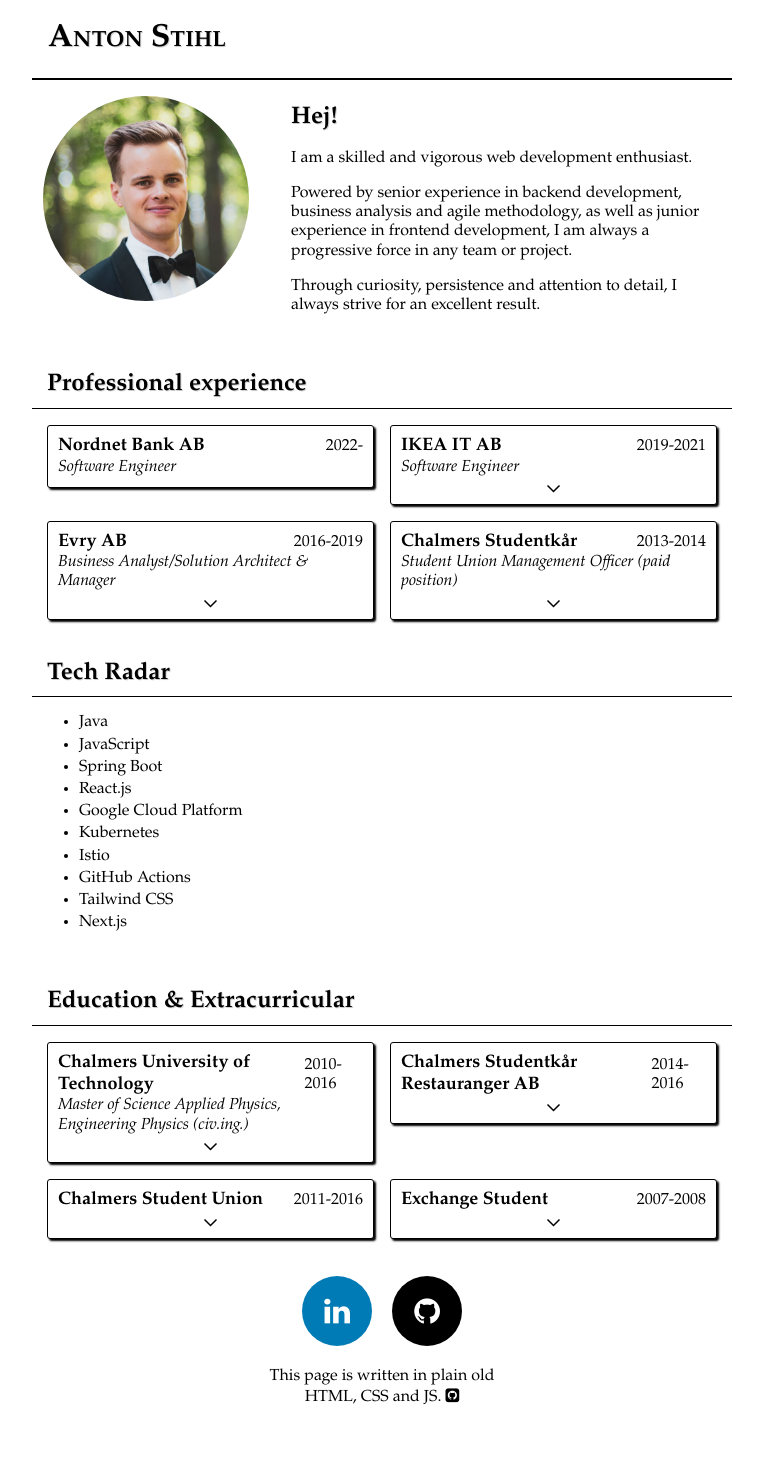
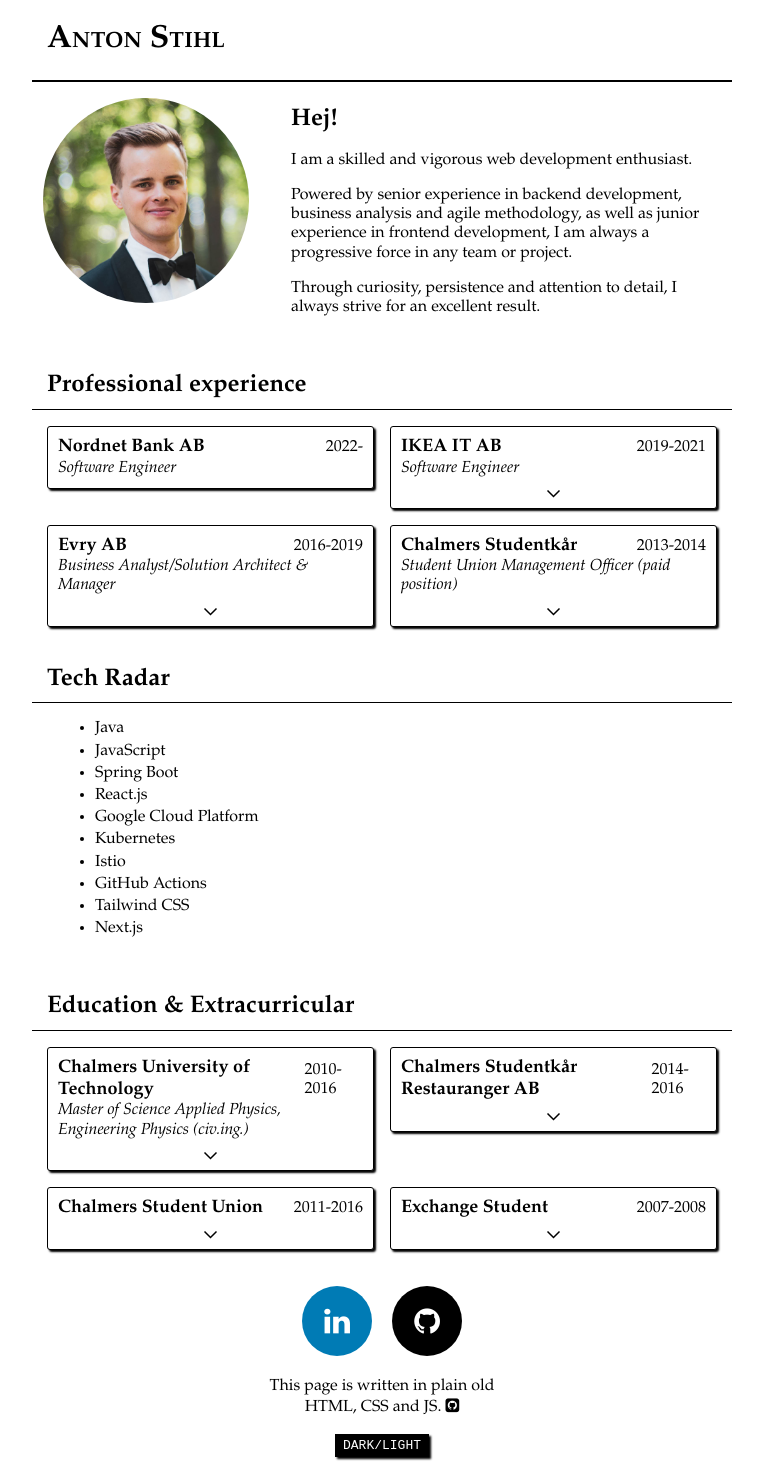
Before and after one commit to antonstihl/antonstihl.github.io, a plain HTML site: page index.html in a window 1280 px wide. Shown: the whole page, without its empty margins (258-1021 px from the left). Before the commit the page ends 1448 px from the top, so only its background shows below. Drawn offline with Linux system fonts and the light colour scheme.

Commit message:
feat: dark mode

```diff
--- a/index.html
+++ b/index.html
@@ -16,11 +16,9 @@
 <body>
   <div class="column">
     <div class="navbar">
-      <div class="header">
-        <h1 class="page_title">Anton Stihl</h1>
-        <img src="public/anton_portratt_brollop.jpg" style="max-width: 60px; border-radius: 50%;" class="thumbnail-hide"
-          title="A photo of Anton in a green forest, wearing a tuxedo.">
-      </div>
+      <h1 class="page_title">Anton Stihl</h1>
+      <img src="public/anton_portratt_brollop.jpg" style="max-width: 60px; border-radius: 50%;" class="thumbnail-hide"
+        title="A photo of Anton in a green forest, wearing a tuxedo.">
     </div>
     <section id="about">
       <img src="public/anton_portratt_brollop.jpg" id="portrait"
@@ -42,20 +40,20 @@
       <h2 class="section-heading sticky">Professional experience</h2>
       <div class="section-content">
         <ul class="card-grid">
-          <li class="card nordnet-theme hide-card-content">
+          <li class="card" id="nordnet">
             <div class="card-header">
               <h3>Nordnet Bank AB</h3>
               2022-
             </div>
             <h4>Software Engineer</h4>
-            <!-- <button class="accordion-button">
+            <!-- <div class="accordion-button">
               <svg data-accordion-icon xmlns="http://www.w3.org/2000/svg" fill="none" viewBox="0 0 10 10" height="15px">
                 <path stroke="black" strokeLinecap="round" strokeLinejoin="round" strokeWidth="2"
                   d="M9 5 5 1 1 5" />
               </svg>
-            </button> -->
+            </div> -->
           </li>
-          <li class="card ikea-theme hide-card-content">
+          <li class="card" id="ikea">
             <div class="card-header">
               <h3>IKEA IT AB</h3>
               2019-2021
@@ -67,13 +65,13 @@
               ReactJS). Principles like DevOps, A/B testing and “empowered product
               teams” set the stage for understanding the customer and involving IKEA
               stakeholders, to build the right things as fast as possible.</p>
-            <button class="accordion-button">
+            <div class="accordion-button">
               <svg data-accordion-icon xmlns="http://www.w3.org/2000/svg" fill="none" viewBox="0 0 10 10" height="15px">
                 <path stroke="black" strokeLinecap="round" strokeLinejoin="round" strokeWidth="2" d="M9 5 5 1 1 5" />
               </svg>
-            </button>
+              <div>
           </li>
-          <li class="card evry-theme hide-card-content">
+          <li class="card" id="evry">
             <div class="card-header">
               <h3>Evry AB</h3>
               2016-2019
@@ -88,13 +86,13 @@
               organizing
               their assignments, as well as evaluating performance and develop the trainee programme.
             </p>
-            <button class="accordion-button">
+            <div class="accordion-button">
               <svg data-accordion-icon xmlns="http://www.w3.org/2000/svg" fill="none" viewBox="0 0 10 10" height="15px">
                 <path stroke="black" strokeLinecap="round" strokeLinejoin="round" strokeWidth="2" d="M9 5 5 1 1 5" />
               </svg>
-            </button>
+              <div>
           </li>
-          <li class="card chs-theme hide-card-content">
+          <li class="card" id='chs'>
             <div class="card-header">
               <h3>Chalmers Studentkår</h3>
               2013-2014
@@ -103,11 +101,11 @@
             <p>Vice President Student Affairs, main responsibilities included strategic development, service and
               management
               of recreational activities in the student union and supporting student union societies.</p>
-            <button class="accordion-button">
+            <div class="accordion-button">
               <svg data-accordion-icon xmlns="http://www.w3.org/2000/svg" fill="none" viewBox="0 0 10 10" height="15px">
                 <path stroke="black" strokeLinecap="round" strokeLinejoin="round" strokeWidth="2" d="M9 5 5 1 1 5" />
               </svg>
-            </button>
+              <div>
           </li>
         </ul>
       </div>
@@ -143,11 +141,11 @@
               experimental training. Bachelor thesis in wireless communication through inductive coupling. Master thesis
               in physical chemistry, studying paint using microscopy. Supplementary courses in entrepreneurship,
               leadership, project management and interaction design.</p>
-            <button class="accordion-button">
+            <div class="accordion-button">
               <svg data-accordion-icon xmlns="http://www.w3.org/2000/svg" fill="none" viewBox="0 0 10 10" height="15px">
                 <path stroke="black" strokeLinecap="round" strokeLinejoin="round" strokeWidth="2" d="M9 5 5 1 1 5" />
               </svg>
-            </button>
+              <div>
           </li>
           <li class="card hide-card-content">
             <div class="card-header">
@@ -158,11 +156,11 @@
               Board member of Chalmers Student Union's conference and restaurant company. The company had a turnover of
               50M SEK.
             </p>
-            <button class="accordion-button">
+            <div class="accordion-button">
               <svg data-accordion-icon xmlns="http://www.w3.org/2000/svg" fill="none" viewBox="0 0 10 10" height="15px">
                 <path stroke="black" strokeLinecap="round" strokeLinejoin="round" strokeWidth="2" d="M9 5 5 1 1 5" />
               </svg>
-            </button>
+              <div>
           </li>
           <li class="card hide-card-content">
             <div class="card-header">
@@ -179,11 +177,11 @@
                 responsibility for maintenance and bookings, plus organizing social events.
               </li>
             </ul>
-            <button class="accordion-button">
+            <div class="accordion-button">
               <svg data-accordion-icon xmlns="http://www.w3.org/2000/svg" fill="none" viewBox="0 0 10 10" height="15px">
                 <path stroke="black" strokeLinecap="round" strokeLinejoin="round" strokeWidth="2" d="M9 5 5 1 1 5" />
               </svg>
-            </button>
+              <div>
           </li>
           <li class="card hide-card-content">
             <div class="card-header">
@@ -191,11 +189,11 @@
               2007-2008
             </div>
             <p>Rutherglen, Australia</p>
-            <button class="accordion-button">
+            <div class="accordion-button">
               <svg data-accordion-icon xmlns="http://www.w3.org/2000/svg" fill="none" viewBox="0 0 10 10" height="15px">
                 <path stroke="black" strokeLinecap="round" strokeLinejoin="round" strokeWidth="2" d="M9 5 5 1 1 5" />
               </svg>
-            </button>
+              <div>
           </li>
         </ul>
       </div>
@@ -209,6 +207,7 @@
         This page is written in plain old <br> HTML, CSS and JS.
         <a href="https://github.com/antonstihl/antonstihl.github.io" class="link">&#xf092;</a>
       </i>
+      <button class="dark-mode-button" onclick="toggleDarkMode()">DARK/LIGHT</button>
     </section>
   </div>
 </body>
--- a/script.js
+++ b/script.js
@@ -21,9 +21,23 @@
 
 document.querySelectorAll(".card").forEach((e) =>
   e.addEventListener("click", () => {
-    e.classList.toggle("hide-card-content");
+    e.classList.toggle("card--expand");
     e.querySelector(".accordion-button")?.classList?.toggle(
       "accordion-button--open"
     );
+
+    if (e.id === "ikea") {
+      e.classList.toggle("ikea-theme");
+    } else if (e.id === "nordnet") {
+      e.classList.toggle("nordnet-theme");
+    } else if (e.id === "evry") {
+      e.classList.toggle("evry-theme");
+    } else if (e.id === "chs") {
+      e.classList.toggle("chs-theme");
+    }
   })
 );
+
+function toggleDarkMode() {
+  document.body.classList.toggle("darkmode");
+}
--- a/styles.css
+++ b/styles.css
@@ -1,15 +1,25 @@
 :root {
-  --bgColour: white;
+  --bgColour: 255, 255, 255;
   --maxWidth: 700px;
   --minWidth: 350px;
-  --shadowColour: black;
-  --textColour: black;
+  --shadowColour: 0, 0, 0;
+  --textColour: 0, 0, 0;
+  --borderColour: var(--shadowColour);
+}
+
+.darkmode {
+  --bgColour: 0, 0, 0;
+  --maxWidth: 700px;
+  --minWidth: 350px;
+  --shadowColour: 128, 128, 128;
+  --textColour: 200, 200, 200;
+  --borderColour: var(--shadowColour);
 }
 
 body {
-  background-color: var(--bgColour);
+  background-color: rgb(var(--bgColour));
   font-family: 'Palatino', serif;
-  color: black;
+  color: rgb(var(--textColour));
   line-height: 1.2;
   overscroll-behavior-y: none;
   margin: 0px 8px 8px 8px;
@@ -18,13 +28,12 @@
 h1 {
   font-size: xx-large;
   font-weight: bold;
-  text-shadow: 1px 1px hsla(0, 0%, 64%, 0.5);
 }
 
 h2 {
   font-size: x-large;
   font-weight: bold;
-  text-shadow: 1px 1px hsla(0, 0%, 64%, 0.5);
+  z-index: 10;
 }
 
 h3 {
@@ -41,7 +50,6 @@
   font-size: medium;
   margin-top: 1rem;
   margin-bottom: 1rem;
-  /* color: inherit; */
 }
 
 .sticky {
@@ -53,7 +61,7 @@
   max-width: var(--maxWidth);
   width: 100%;
   padding: 0;
-  margin-bottom: 2rem;
+  margin-bottom: 1rem;
 }
 
 .column {
@@ -73,43 +81,38 @@
   gap: 1rem;
 }
 
+@media (min-width: 550px) {
+  #about {
+    grid-template-columns: 1fr 2fr;
+  }
+}
+
 .page_title {
   font-variant: small-caps;
   user-select: none;
-  text-shadow: 1px 1px hsla(0, 0%, 64%, 0.5);
-  transition-property: all;
-  transition-duration: 500ms;
-  transition-timing-function: linear;
   min-width: max-content;
-}
-
-.header {
-  display: flex;
-  align-items: center;
-  height: 3rem;
-  border-bottom: 2px;
-  border-color: black;
-  border-bottom-style: solid;
-  padding: 1rem;
-  justify-content: space-between;
+  padding-left: 15px;
 }
 
 .navbar {
   min-width: var(--minWidth);
   width: 100%;
   height: 80px;
-  background-color: var(--bgColour);
-  transition-property: all;
-  transition-duration: 0.5s;
+  border-bottom: 2px;
+  border-color: rgb(var(--borderColour));
+  border-bottom-style: solid;
   display: flex;
-  flex-direction: column;
+  align-items: center;
+  justify-content: space-between;
+  margin-right: 1rem;
+  margin-left: 1rem;
   z-index: 20;
   max-width: var(--maxWidth);
   position: sticky;
   top: 0;
   backdrop-filter: blur(4px);
   -webkit-backdrop-filter: blur(4px);
-  background-color: rgba(255, 255, 255, 0.85);
+  background-color: rgba(var(--bgColour), 0.8);
 }
 
 .thumbnail-hide {
@@ -120,60 +123,7 @@
 
 .thumbnail-show {
   width: 46px;
-}
-
-.page_title--padding {
-  padding-left: 15px;
-}
-
-@media (min-width: 550px) {
-  #about {
-    grid-template-columns: 1fr 2fr;
-  }
-}
-
-.card-grid {
-  display: grid;
-  align-content: center;
-  grid-template-columns: 1fr;
-  gap: 1rem;
-  width: 100%;
-  list-style: none;
-  padding: 0;
-  margin-top: 1rem;
-}
-
-@media (min-width: 650px) {
-  .card-grid {
-    grid-template-columns: 1fr 1fr;
-  }
-}
-
-.card {
-  border-color: black;
-  border-style: solid;
-  border-width: 1px;
-  padding: 10px;
-  border-radius: 3px;
-  cursor: pointer;
-  height: min-content;
-  box-shadow: 2px 2px 2px var(--shadowColour);
-  background-color: var(--bgColour);
-  transition-property: all;
-  transition-duration: 750ms;
-  color: var(--textColour);
-
-  button {
-    svg {
-      path {
-        stroke: var(--textColour);
-      }
-    }
-  }
-}
-
-.card:active {
-  box-shadow: 0.8px 0.8px 0.8px var(--shadowColour);
+  margin-right: 15px;
 }
 
 .section-heading {
@@ -185,18 +135,13 @@
   margin: 0;
   backdrop-filter: blur(4px);
   -webkit-backdrop-filter: blur(4px);
-  background-color: rgba(255, 255, 255, 0.75);
+  background-color: rgba(var(--bgColour), 0.65);
 }
 
 .section-content {
   padding-left: 15px;
   padding-right: 15px;
-}
-
-.card-header {
-  display: flex;
-  justify-content: space-between;
-  align-items: center;
+  padding-bottom: 15px;
 }
 
 .fa {
@@ -221,26 +166,8 @@
 }
 
 .fa-github {
-  background: black;
-  color: white;
-}
-
-.accordion-button {
-  background: none;
-  position: relative;
-  border: none;
-  width: 100%;
-  cursor: pointer;
-  display: grid;
-  justify-items: center;
-  padding: auto;
-  transform: scale(1, -1);
-  transition-property: all;
-  transition-duration: 500ms;
-}
-
-.accordion-button--open {
-  transform: scale(1, 1);
+  background: rgb(var(--textColour));
+  color: rgb(var(--bgColour));
 }
 
 .footer {
@@ -254,11 +181,11 @@
   text-decoration-line: none;
   font-family: 'FontAwesome';
   font-style: normal;
-  color: black;
+  color: rgb(var(--textColour));
 }
 
 .link:hover {
-  color: darkslategrey;
+  opacity: 0.7;
 }
 
 .bullet-list {
@@ -271,38 +198,46 @@
   li {
     margin-top: 3px;
     margin-bottom: 3px;
+    margin-left: 1rem;
   }
 }
 
-.ikea-theme {
-  --bgColour: #ffd800;
-  --shadowColour: #0058A3;
-  --textColour: black;
+.card-grid {
+  display: grid;
+  align-content: center;
+  grid-template-columns: 1fr;
+  gap: 1rem;
+  width: 100%;
+  list-style: none;
+  padding: 0;
+  margin-top: 1rem;
 }
 
-.nordnet-theme {
-  --bgColour: black;
-  --shadowColour: gray;
-  --textColour: white;
+@media (min-width: 650px) {
+  .card-grid {
+    grid-template-columns: 1fr 1fr;
+  }
 }
 
-.evry-theme {
-  --bgColour: rgb(24, 57, 84);
-  --shadowColour: gray;
-  /* --shadowColour: rgb(87, 191, 194); */
-  --textColour: white;
+.card-header {
+  display: flex;
+  justify-content: space-between;
+  align-items: center;
 }
 
-.chs-theme {
-  --bgColour: rgb(132, 54, 144);
-  --textColour: white;
-  --shadowColour: gray;
-}
-
-.hide-card-content {
-  --bgColour: white;
-  --textColour: black;
-  --shadowColour: black;
+.card {
+  border-color: rgb(var(--borderColour));
+  border-style: solid;
+  border-width: 1px;
+  padding: 10px;
+  border-radius: 3px;
+  cursor: pointer;
+  height: min-content;
+  box-shadow: 2px 2px 2px rgb(var(--shadowColour));
+  background-color: rgb(var(--bgColour));
+  transition-property: all;
+  transition-duration: 750ms;
+  color: rgb(var(--textColour));
 
   p {
     display: none;
@@ -311,4 +246,87 @@
   ul {
     display: none;
   }
+
+  button {
+    svg {
+      path {
+        stroke: rgb(var(--textColour));
+      }
+    }
+  }
 }
+
+.card--expand {
+  .accordion-button {
+    transform: scale(1, 1);
+  }
+
+  p {
+    display: initial;
+  }
+
+  ul {
+    display: initial;
+  }
+}
+
+.accordion-button {
+  display: grid;
+  justify-items: center;
+  padding: auto;
+  transform: scale(1, -1);
+  transition-property: all;
+  transition-duration: 500ms;
+  margin-top: 5px;
+
+  svg {
+    path {
+      transition-property: all;
+      transition-duration: 500ms;
+      stroke: rgb(var(--textColour));
+    }
+  }
+}
+
+.card:active {
+  box-shadow: 0.8px 0.8px 0.8px rgb(var(--shadowColour));
+}
+
+.ikea-theme {
+  --bgColour: 255, 216, 0;
+  --shadowColour: 0, 88, 163;
+  --textColour: 0, 0, 0;
+}
+
+.nordnet-theme {
+  --bgColour: 0, 0, 0;
+  --shadowColour: 128, 128, 128;
+  --textColour: 255, 255, 255;
+}
+
+.evry-theme {
+  --bgColour: 24, 57, 84;
+  --shadowColour: 128, 128, 128;
+  --textColour: 255, 255, 255;
+}
+
+.chs-theme {
+  --bgColour: 132, 54, 144;
+  --textColour: 255, 255, 255;
+  --shadowColour: 128, 128, 128;
+}
+
+.dark-mode-button {
+  background-color: rgb(var(--textColour));
+  color: rgb(var(--bgColour));
+  font: inherit;
+  border: none;
+  box-shadow: 2px 2px 2px rgb(var(--shadowColour));
+  padding: 4px 8px;
+  font-family: monospace;
+  cursor: pointer;
+}
+
+.dark-mode-button:active {
+  box-shadow: 0.8px 0.8px 0.8px rgb(var(--shadowColour));
+}
```
